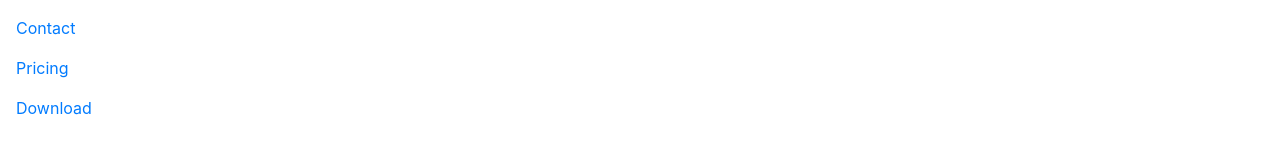
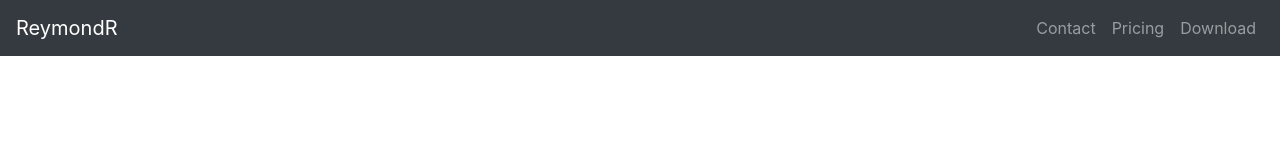
Before and after one commit to Rey-commits/WebDevBootcamp2020, a plain HTML site: page bootstrap-installation/index.html in a window 1280 px wide. Drawn offline with nearby package versions, Linux system fonts and the light colour scheme.

Commit message:
Folders has been modified

```diff
--- a/CSS-My Site/style.css
+++ b/CSS-My Site/style.css
@@ -61,6 +61,7 @@ a:hover {
   width: 30%;
   margin: auto;
 }
+
 
 .top-container {
 /*  background-color: #00ced1; */
--- a/bootstrap-installation/index.html
+++ b/bootstrap-installation/index.html
@@ -1,5 +1,6 @@
 <!doctype html>
 <html lang="en">
+
 <head>
   <!-- Required meta tags -->
   <meta charset="utf-8">
@@ -10,9 +11,18 @@
 
   <title>Hello, world!</title>
 </head>
+
 <body>
-    <nav class="navbar">
-      <ul class="navbar-nav">
+  <nav class="navbar navbar-expand-lg navbar-dark bg-dark">
+    <a class="navbar-brand" href="#">ReymondR</a>
+
+    <button class="navbar-toggler" type="button" data-toggle="collapse" data-target="#navbarNav" aria-controls="navbarNav" aria-expanded="false" aria-label="Toggle navigation">
+      <span class="navbar-toggler-icon"></span>
+    </button>
+
+
+    <div class="collapse navbar-collapse" id="navbarNav">
+      <ul class="navbar-nav ml-auto">
         <li class="nav-item">
           <a class="nav-link" href="#">Contact</a>
         </li>
@@ -24,6 +34,10 @@
         </li>
       </ul>
 
+    </div>
+
+
+
   </nav>
 
 
@@ -33,4 +47,5 @@
   <script src="https://cdnjs.cloudflare.com/ajax/libs/popper.js/1.14.7/umd/popper.min.js" integrity="sha384-UO2eT0CpHqdSJQ6hJty5KVphtPhzWj9WO1clHTMGa3JDZwrnQq4sF86dIHNDz0W1" crossorigin="anonymous"></script>
   <script src="https://stackpath.bootstrapcdn.com/bootstrap/4.3.1/js/bootstrap.min.js" integrity="sha384-JjSmVgyd0p3pXB1rRibZUAYoIIy6OrQ6VrjIEaFf/nJGzIxFDsf4x0xIM+B07jRM" crossorigin="anonymous"></script>
 </body>
+
 </html>
```
Lines whose indentation alone changed are shown as unchanged.
